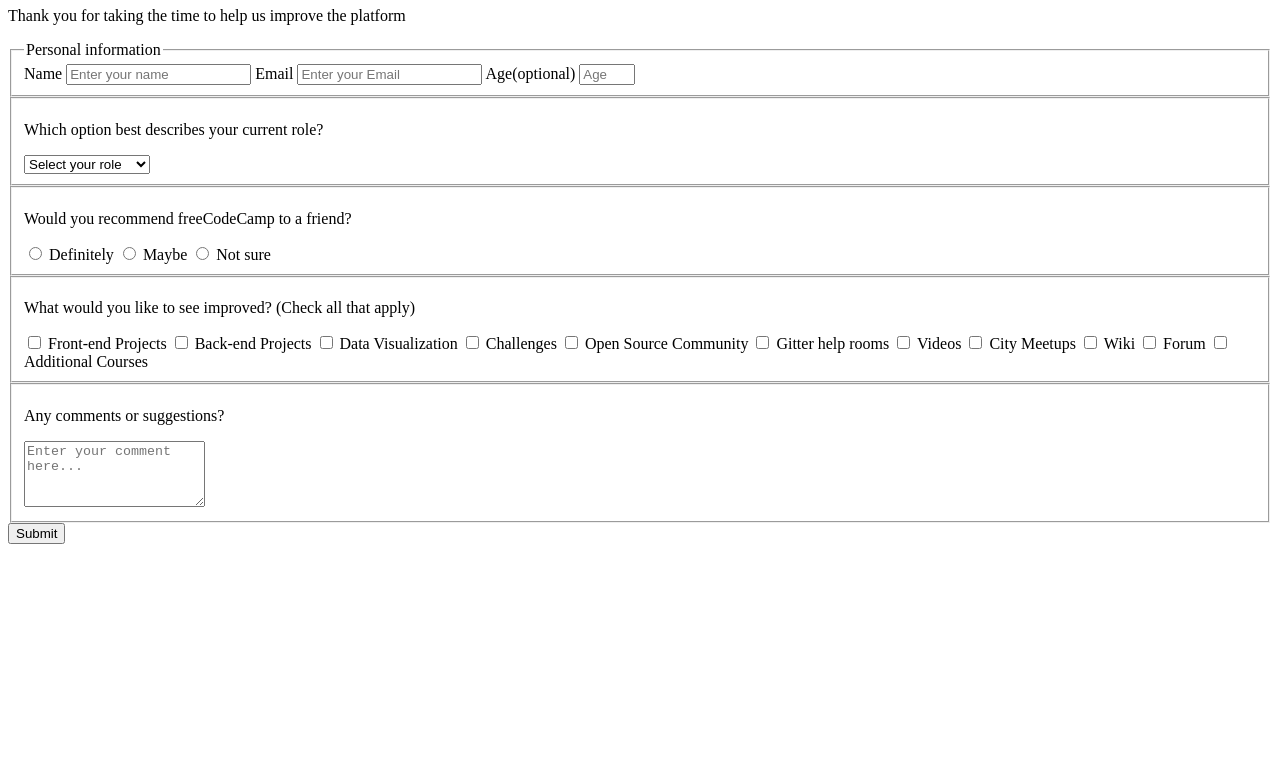
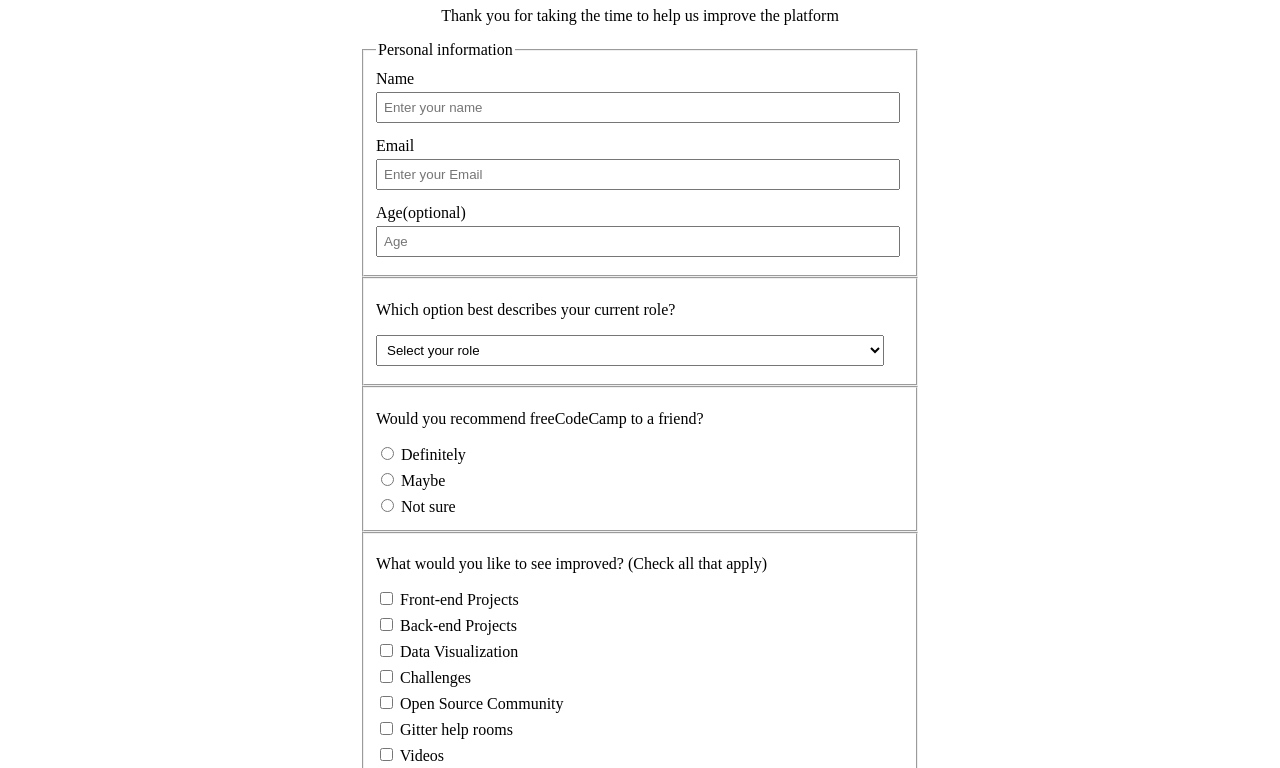
Before and after one commit to AbdallahBenj/freecodecamp-fullstack, a plain HTML site: page 01-responsive-web-design/projects/01-Survey-Form/index.html in a window 1280 px wide. Shown: the part 73-841 px from the top of the page. Before the commit the page ends 800 px from the top, so only its background shows below. Drawn offline with Linux system fonts and the light colour scheme.

Commit message:
add inline css style to Survey Form

```diff
--- a/01-responsive-web-design/projects/01-Survey-Form/index.html
+++ b/01-responsive-web-design/projects/01-Survey-Form/index.html
@@ -5,6 +5,43 @@
   <meta charset="UTF-8" />
   <meta name="viewport" content="width=device-width, initial-scale=1.0" />
   <title>Survey Form</title>
+  <style>
+    main {
+      margin: auto;
+      width: 100%;
+      max-width: 560px;
+    }
+
+    h1,
+    p#description {
+      text-align: center;
+    }
+
+    label {
+      display: block;
+      margin: 6px 0 4px;
+    }
+
+    input[type='text'],
+    input[type='number'],
+    input[type='email'],
+    select,
+    textarea {
+      width: calc(100% - 20px);
+      padding: 6px;
+      margin-bottom: 8px;
+    }
+
+    textarea {
+      min-height: 60px;
+    }
+
+    button {
+      font-size: 20px;
+      padding: 6px 26px;
+      margin: 12px 0;
+    }
+  </style>
 </head>
 
 <body>
```
